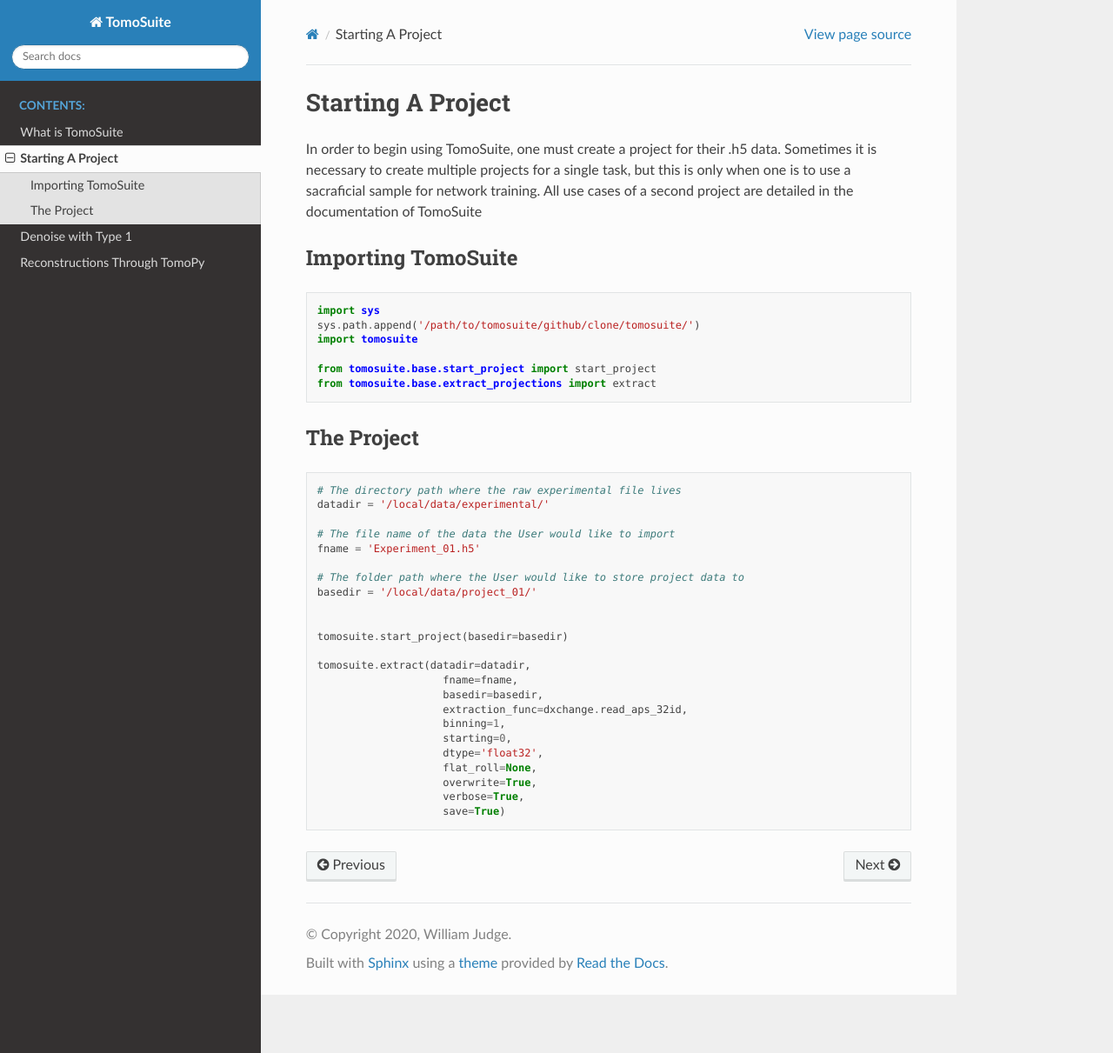
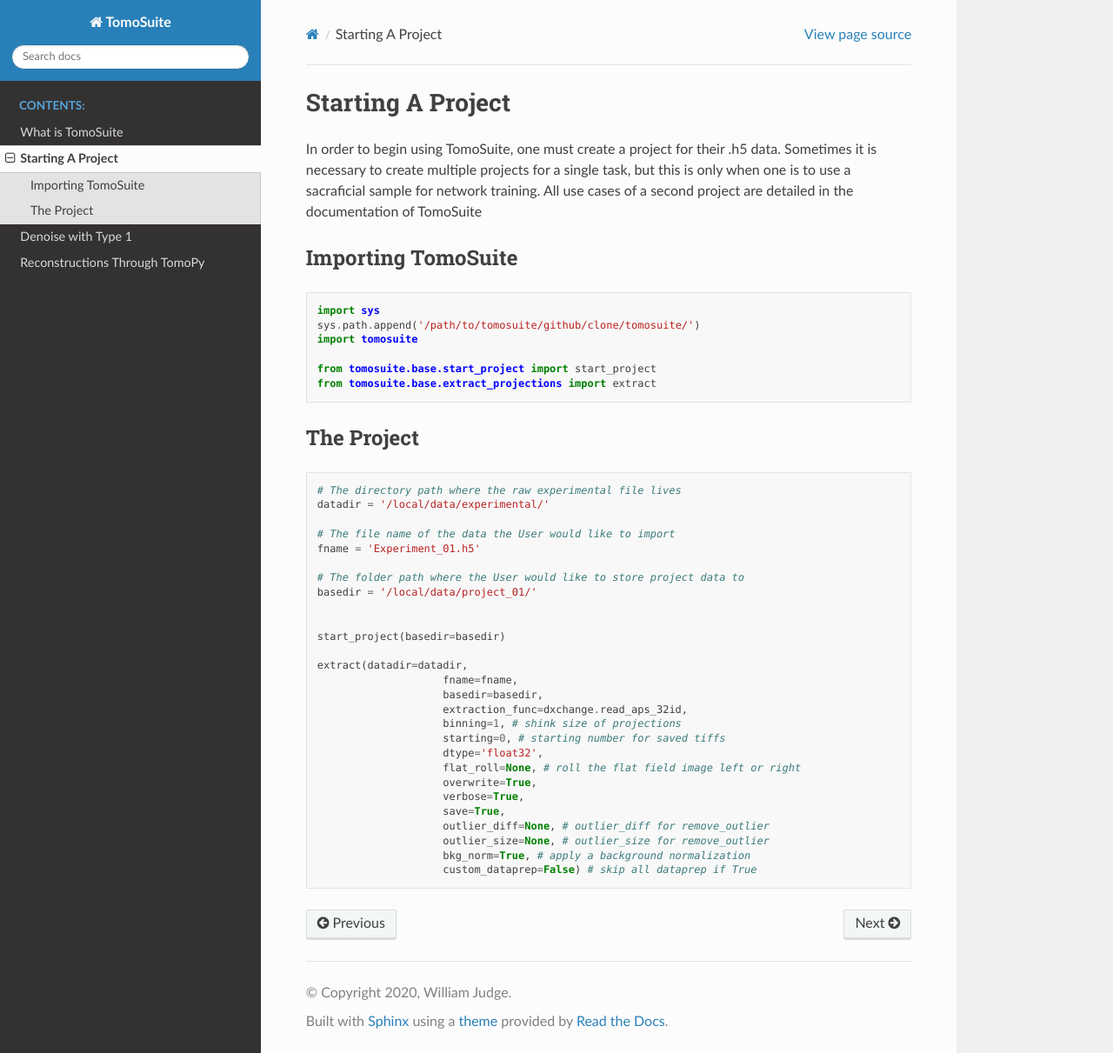
Before and after one commit to WilliamJudge94/tomosuitepy, a Sphinx documentation site: the page built from docs/02_starting_project.rst, in a window 1280 px wide and 1211 px high. Shown: the whole window at 87% size. Built offline with Sphinx 7.4.7 and the Read the Docs theme 2.0.0, drawn with Linux system fonts in a browser that asks for light colours.

Commit message:
Fixing documentation based on updated tomosuite

```diff
--- a/docs/02_starting_project.rst
+++ b/docs/02_starting_project.rst
@@ -34,16 +34,20 @@
     basedir = '/local/data/project_01/'
 
 
-    tomosuite.start_project(basedir=basedir)
+    start_project(basedir=basedir)
 
-    tomosuite.extract(datadir=datadir,
+    extract(datadir=datadir,
                         fname=fname,
                         basedir=basedir,
                         extraction_func=dxchange.read_aps_32id,
-                        binning=1,
-                        starting=0,
+                        binning=1, # shink size of projections
+                        starting=0, # starting number for saved tiffs
                         dtype='float32',
-                        flat_roll=None,
+                        flat_roll=None, # roll the flat field image left or right
                         overwrite=True,
                         verbose=True,
-                        save=True)
+                        save=True,
+                        outlier_diff=None, # outlier_diff for remove_outlier
+                        outlier_size=None, # outlier_size for remove_outlier
+                        bkg_norm=True, # apply a background normalization
+                        custom_dataprep=False) # skip all dataprep if True
```
